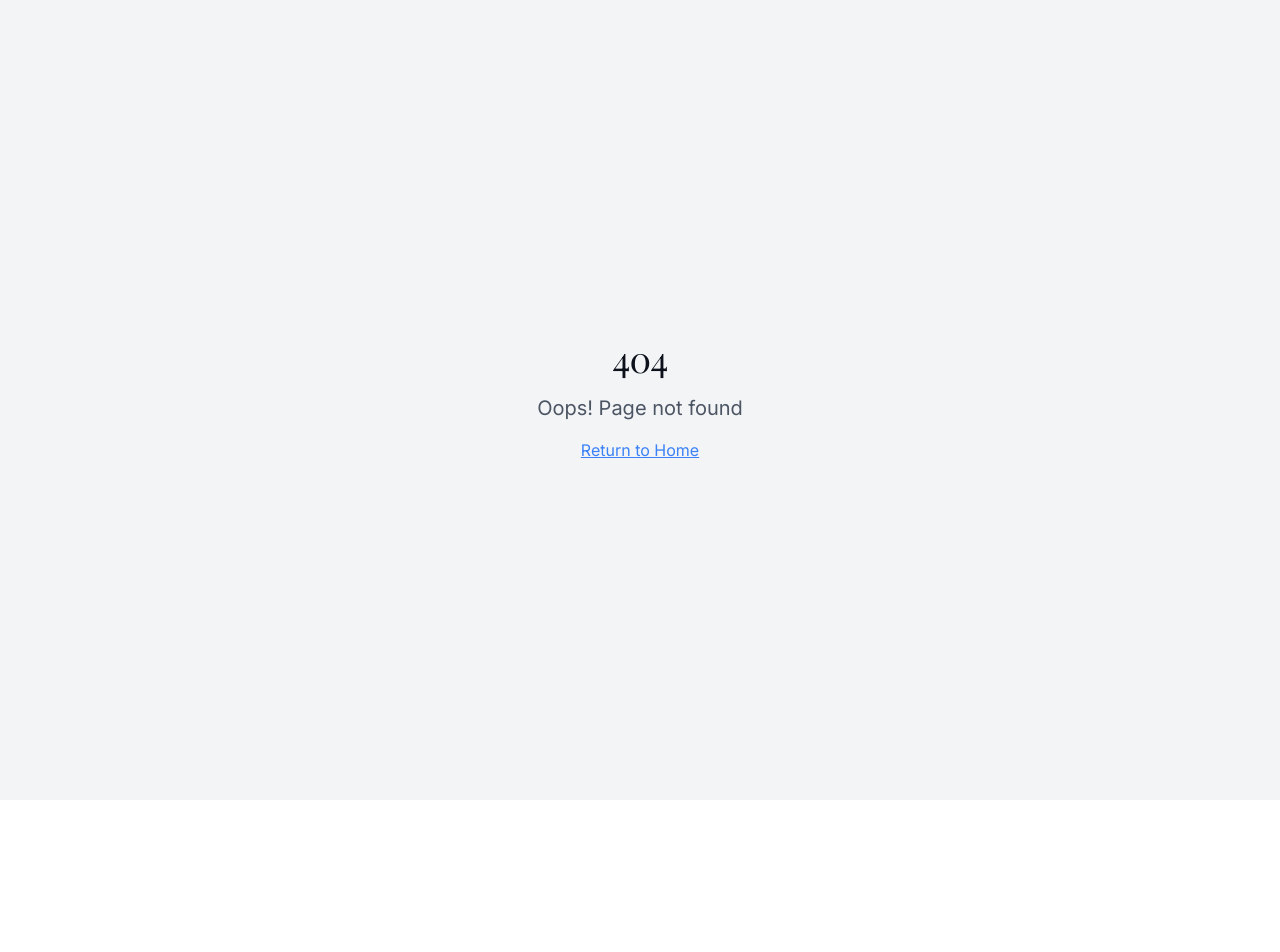
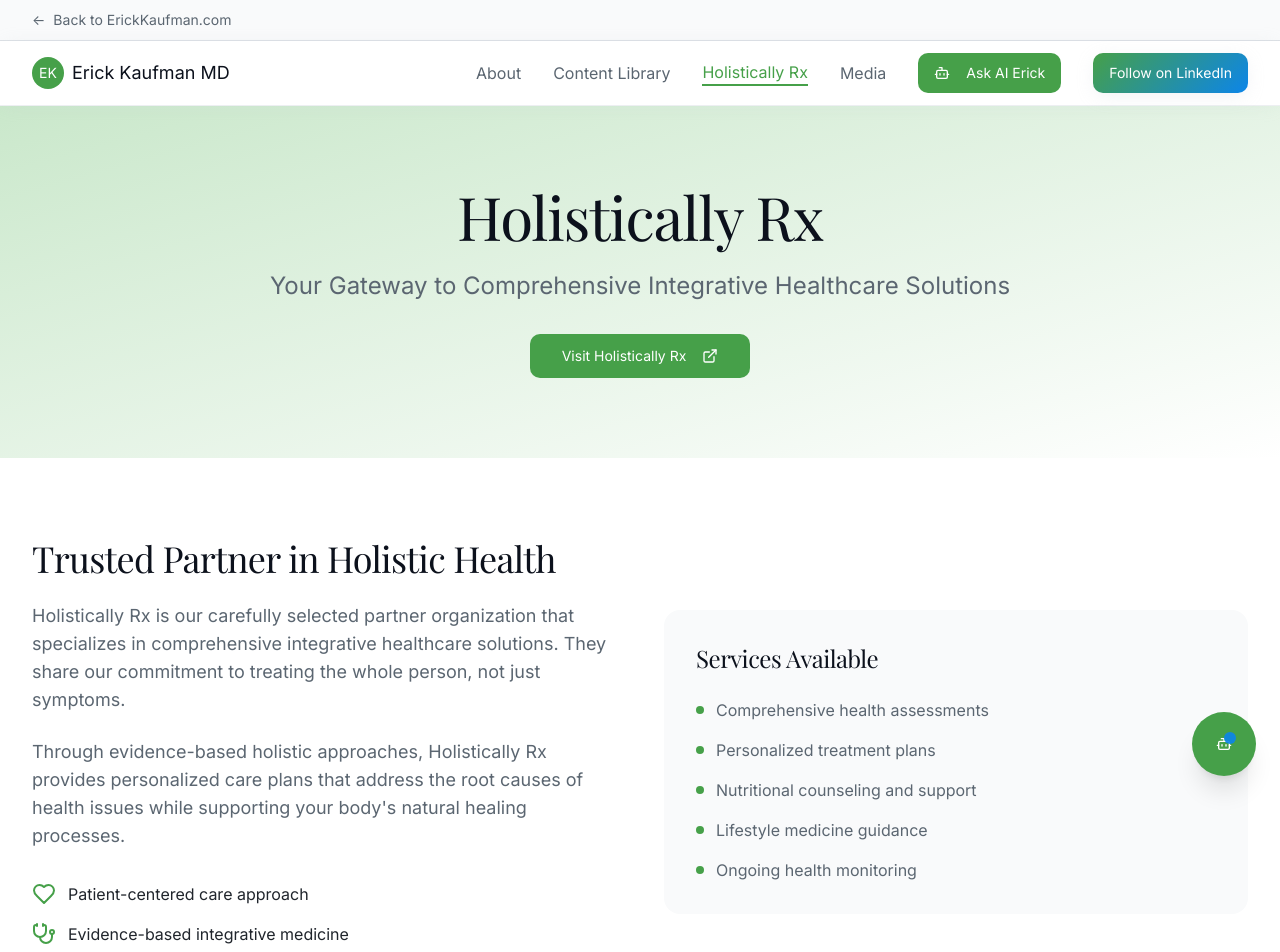
Before and after one commit to BigE200/kaufman-holistic-hub, a React (Vite) app: page /holistically-rx in a window 1280 px wide. Before the commit this address had no page. Shown: the top 952 px of the page. Before the commit the page ends 800 px from the top, so only its background shows below. Built offline with nearby package versions, Linux system fonts and the light colour scheme.

Commit message:
Add Holistically Rx to navigation
Add "Holistically Rx" to the navigation menu after "Content Library".

```diff
--- a/src/App.tsx
+++ b/src/App.tsx
@@ -7,6 +7,7 @@ import { BrowserRouter, Routes, Route } from "react-router-dom";
 import Index from "./pages/Index";
 import About from "./pages/About";
 import Blog from "./pages/Blog";
+import HolisticallyRx from "./pages/HolisticallyRx";
 import Media from "./pages/Media";
 import Contact from "./pages/Contact";
 import Privacy from "./pages/Privacy";
@@ -28,6 +29,7 @@ const App = () => (
             <Route path="/" element={<Index />} />
             <Route path="/about" element={<About />} />
             <Route path="/blog" element={<Blog />} />
+            <Route path="/holistically-rx" element={<HolisticallyRx />} />
             <Route path="/media" element={<Media />} />
             <Route path="/contact" element={<Contact />} />
             <Route path="/privacy" element={<Privacy />} />
--- a/src/components/Navigation.tsx
+++ b/src/components/Navigation.tsx
@@ -10,6 +10,7 @@ const Navigation = () => {
   const navItems = [
     { name: 'About', path: '/about' },
     { name: 'Content Library', path: '/blog' },
+    { name: 'Holistically Rx', path: '/holistically-rx' },
     { name: 'Media', path: '/media' },
   ];
 
--- /dev/null
+++ b/src/pages/HolisticallyRx.tsx
@@ -0,0 +1,149 @@
+import Navigation from '@/components/Navigation';
+import Footer from '@/components/Footer';
+import AIChat from '@/components/AIChat';
+import SEOHead from '@/components/SEOHead';
+import { Button } from '@/components/ui/button';
+import { ExternalLink, Heart, Stethoscope, Users } from 'lucide-react';
+
+const HolisticallyRx = () => {
+  return (
+    <div className="min-h-screen bg-white">
+      <SEOHead
+        title="Holistically Rx - Integrative Healthcare Solutions | Dr. Erick Kaufman"
+        description="Discover Holistically Rx, our trusted partner for comprehensive integrative healthcare solutions. Get personalized care through evidence-based holistic medicine approaches."
+        canonical="https://drerickkaufman.com/holistically-rx"
+      />
+      <Navigation />
+
+      <main>
+        {/* Hero Section */}
+        <section className="bg-gradient-to-br from-medical-primary-light to-medical-accent-light py-16 lg:py-20">
+          <div className="max-w-7xl mx-auto px-4 sm:px-6 lg:px-8">
+            <div className="text-center">
+              <h1 className="text-4xl md:text-5xl lg:text-6xl font-bold text-professional-navy mb-6">
+                Holistically Rx
+              </h1>
+              <p className="text-xl md:text-2xl text-medical-gray-600 mb-8 max-w-3xl mx-auto">
+                Your Gateway to Comprehensive Integrative Healthcare Solutions
+              </p>
+              <div className="flex flex-col sm:flex-row justify-center gap-4">
+                <Button
+                  size="lg"
+                  className="bg-medical-primary text-white hover:bg-medical-accent"
+                  asChild
+                >
+                  <a
+                    href="https://holisticallyrx.com"
+                    target="_blank"
+                    rel="noopener noreferrer"
+                    className="inline-flex items-center"
+                  >
+                    Visit Holistically Rx
+                    <ExternalLink className="ml-2 h-5 w-5" />
+                  </a>
+                </Button>
+              </div>
+            </div>
+          </div>
+        </section>
+
+        {/* About Section */}
+        <section className="py-16 lg:py-20">
+          <div className="max-w-7xl mx-auto px-4 sm:px-6 lg:px-8">
+            <div className="grid lg:grid-cols-2 gap-12 items-center">
+              <div>
+                <h2 className="text-3xl md:text-4xl font-bold text-professional-navy mb-6">
+                  Trusted Partner in Holistic Health
+                </h2>
+                <p className="text-lg text-medical-gray-600 mb-6">
+                  Holistically Rx is our carefully selected partner organization that specializes in
+                  comprehensive integrative healthcare solutions. They share our commitment to treating
+                  the whole person, not just symptoms.
+                </p>
+                <p className="text-lg text-medical-gray-600 mb-8">
+                  Through evidence-based holistic approaches, Holistically Rx provides personalized
+                  care plans that address the root causes of health issues while supporting your
+                  body's natural healing processes.
+                </p>
+                <div className="space-y-4">
+                  <div className="flex items-center">
+                    <Heart className="h-6 w-6 text-medical-primary mr-3" />
+                    <span className="text-medical-gray-700">Patient-centered care approach</span>
+                  </div>
+                  <div className="flex items-center">
+                    <Stethoscope className="h-6 w-6 text-medical-primary mr-3" />
+                    <span className="text-medical-gray-700">Evidence-based integrative medicine</span>
+                  </div>
+                  <div className="flex items-center">
+                    <Users className="h-6 w-6 text-medical-primary mr-3" />
+                    <span className="text-medical-gray-700">Collaborative healthcare team</span>
+                  </div>
+                </div>
+              </div>
+              <div className="bg-medical-gray-50 rounded-2xl p-8">
+                <h3 className="text-2xl font-semibold text-professional-navy mb-6">
+                  Services Available
+                </h3>
+                <ul className="space-y-4 text-medical-gray-600">
+                  <li className="flex items-start">
+                    <span className="w-2 h-2 bg-medical-primary rounded-full mt-2 mr-3 flex-shrink-0"></span>
+                    Comprehensive health assessments
+                  </li>
+                  <li className="flex items-start">
+                    <span className="w-2 h-2 bg-medical-primary rounded-full mt-2 mr-3 flex-shrink-0"></span>
+                    Personalized treatment plans
+                  </li>
+                  <li className="flex items-start">
+                    <span className="w-2 h-2 bg-medical-primary rounded-full mt-2 mr-3 flex-shrink-0"></span>
+                    Nutritional counseling and support
+                  </li>
+                  <li className="flex items-start">
+                    <span className="w-2 h-2 bg-medical-primary rounded-full mt-2 mr-3 flex-shrink-0"></span>
+                    Lifestyle medicine guidance
+                  </li>
+                  <li className="flex items-start">
+                    <span className="w-2 h-2 bg-medical-primary rounded-full mt-2 mr-3 flex-shrink-0"></span>
+                    Ongoing health monitoring
+                  </li>
+                </ul>
+              </div>
+            </div>
+          </div>
+        </section>
+
+        {/* CTA Section */}
+        <section className="bg-professional-navy py-16 lg:py-20">
+          <div className="max-w-4xl mx-auto px-4 sm:px-6 lg:px-8 text-center">
+            <h2 className="text-3xl md:text-4xl font-bold text-white mb-6">
+              Ready to Begin Your Holistic Health Journey?
+            </h2>
+            <p className="text-xl text-medical-gray-300 mb-8">
+              Connect with Holistically Rx to explore comprehensive integrative healthcare
+              solutions tailored to your unique needs.
+            </p>
+            <Button
+              size="lg"
+              className="bg-medical-primary text-white hover:bg-medical-accent"
+              asChild
+            >
+              <a
+                href="https://holisticallyrx.com"
+                target="_blank"
+                rel="noopener noreferrer"
+                className="inline-flex items-center"
+              >
+                Get Started Today
+                <ExternalLink className="ml-2 h-5 w-5" />
+              </a>
+            </Button>
+          </div>
+        </section>
+      </main>
+
+      <Footer />
+      <AIChat />
+    </div>
+  );
+};
+
+export default HolisticallyRx;
```
